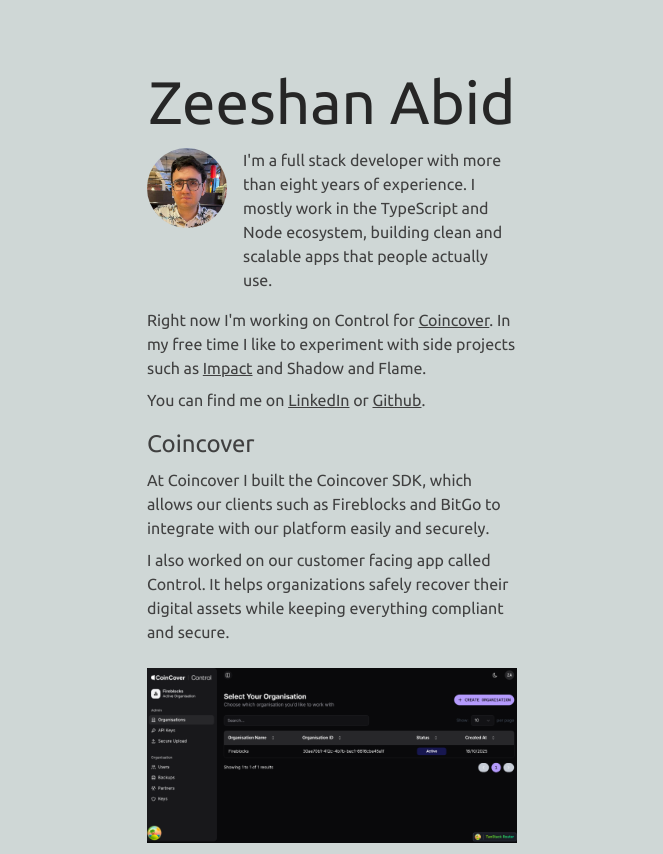
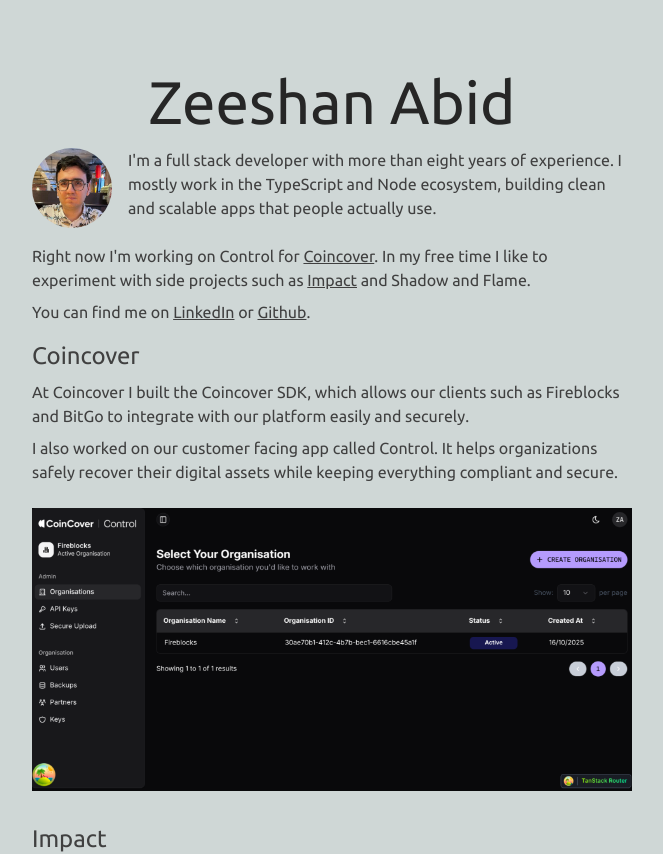
Before and after one commit to zeeshan595/zeeshan-abid.com, a React (Vite) app: page / in a window 1280 px wide. Shown: the top 854 px of the page, without its empty margins (308-971 px from the left). Built offline with nearby package versions, Linux system fonts and the light colour scheme.

Commit message:
increased width

```diff
--- a/src/app.tsx
+++ b/src/app.tsx
@@ -18,7 +18,7 @@
   return (
     <div
       className="mx-4 flex-col gap-4 my-18 items-center"
-      style={{ maxWidth: '370px' }}
+      style={{ maxWidth: '600px', minWidth: '370px' }}
     >
       <React.StrictMode>
         <RouterProvider router={router} />
```
